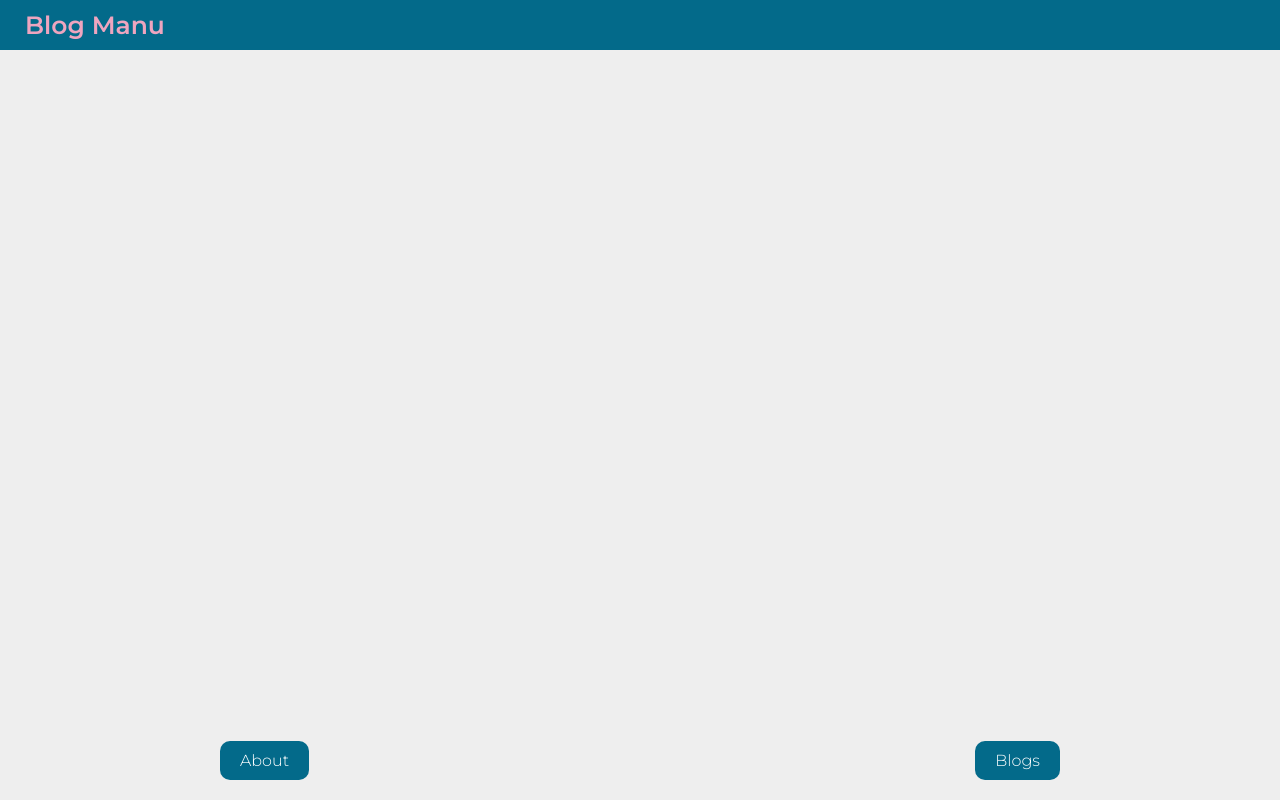
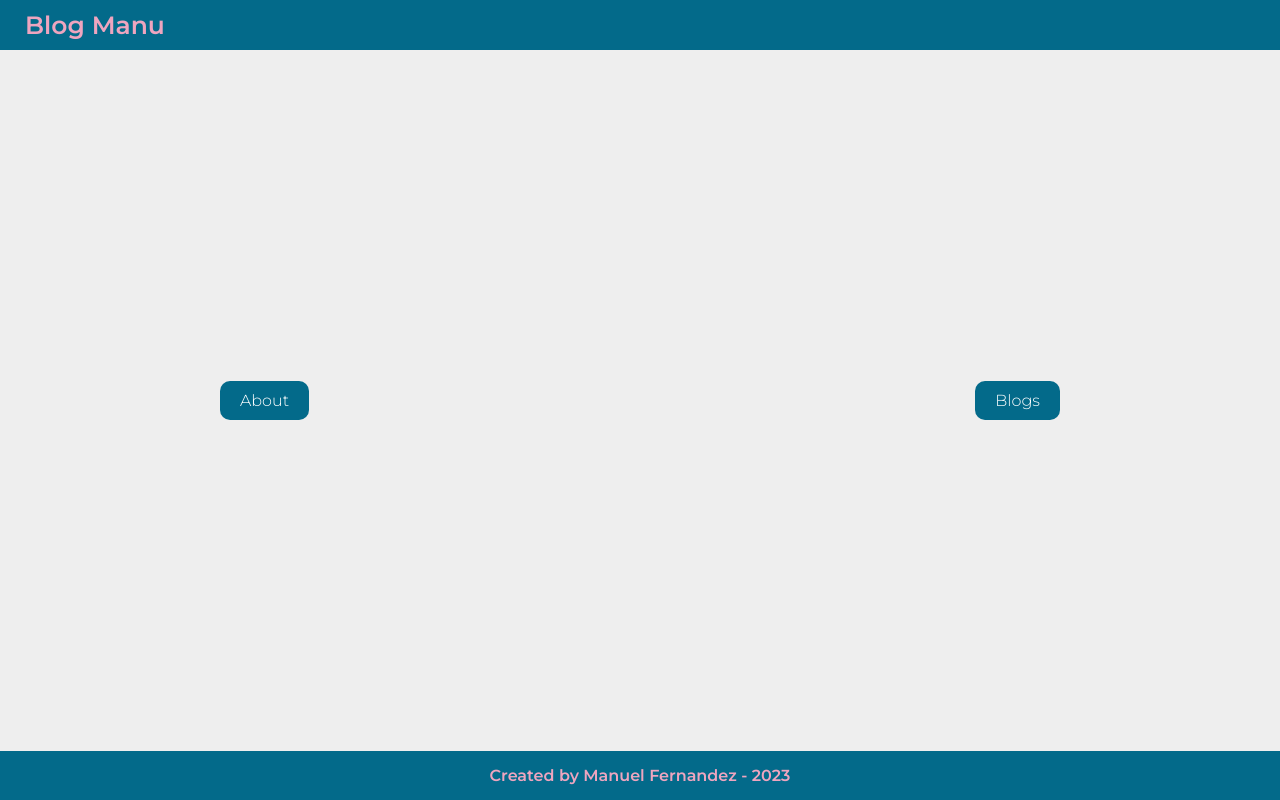
Before and after one commit to manuelffernandez/jsonsv-practice, a React (Vite) app: page / in a window 1280 px wide. Built offline with nearby package versions, Linux system fonts and the light colour scheme.

Commit message:
adds Footer to Root comp

```diff
--- a/src/pages/Root.tsx
+++ b/src/pages/Root.tsx
@@ -1,4 +1,4 @@
-import { Header } from '../components';
+import { Header, Footer } from '../components';
 import { Outlet } from 'react-router-dom';
 
 const Root = (): JSX.Element => {
@@ -8,6 +8,7 @@ const Root = (): JSX.Element => {
       <main className='main'>
         <Outlet />
       </main>
+      <Footer />
     </>
   );
 };
```
